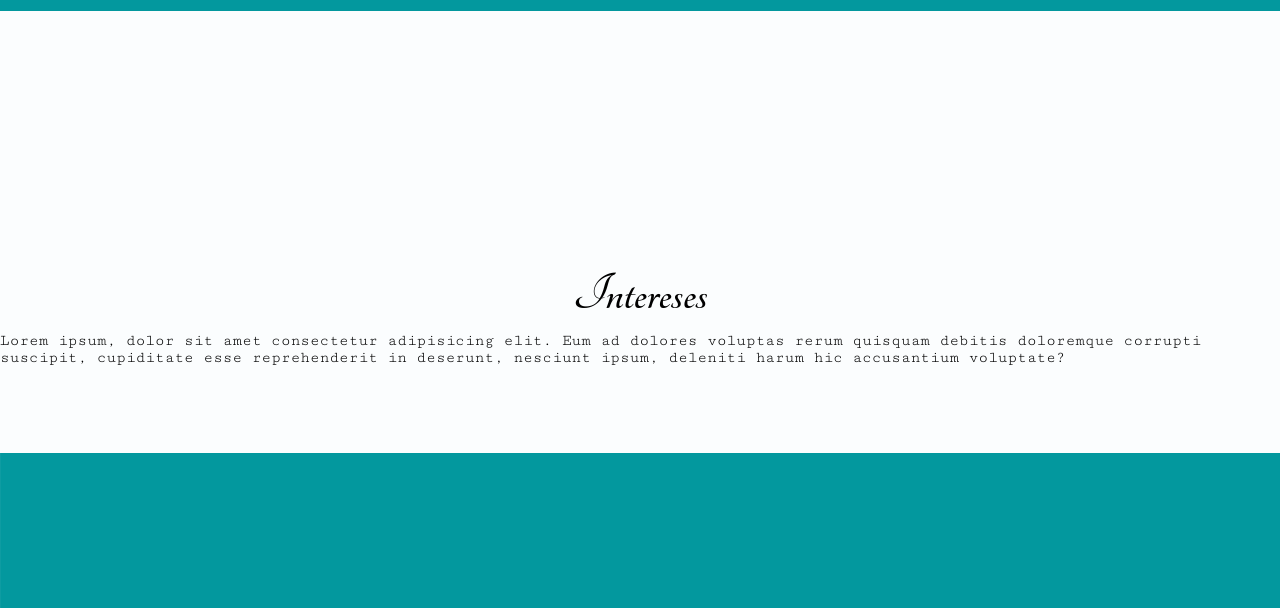
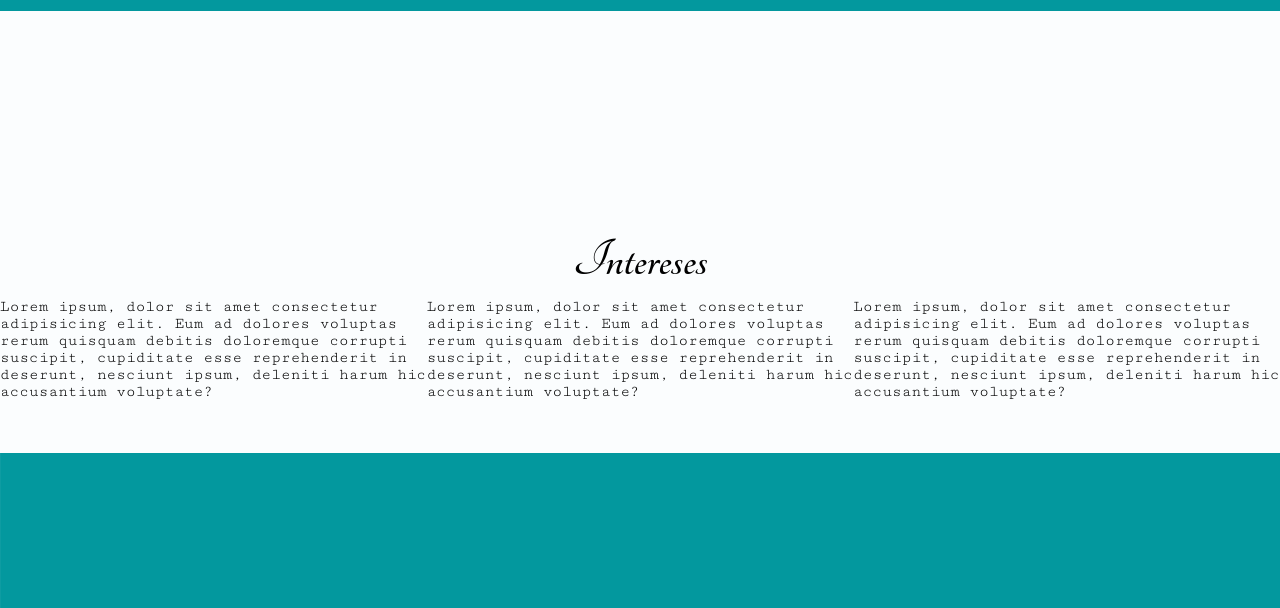
Before and after one commit to NorangelMarin/Portafolios-NM, a plain HTML site: page Sobre mi/sobremi.html in a window 1280 px wide. Shown: the part 1245-1853 px from the top of the page. Drawn offline with Linux system fonts and the light colour scheme.

Commit message:
actualizando sobre mi

```diff
--- a/Sobre mi/sobremi.css
+++ b/Sobre mi/sobremi.css
@@ -131,6 +131,10 @@ section{
     font-size: 55px;
 }
 
+.intereses{
+    display: flex;
+}
+
 #curriculum{
     background-color: var(--negro);
     color: var(--blanco);
--- a/Sobre mi/sobremi.html
+++ b/Sobre mi/sobremi.html
@@ -46,8 +46,16 @@
     </section>
     <section id="intereses">
         <h2>Intereses</h2>
-        <div>
-            <p>Lorem ipsum, dolor sit amet consectetur adipisicing elit. Eum ad dolores voluptas rerum quisquam debitis doloremque corrupti suscipit, cupiditate esse reprehenderit in deserunt, nesciunt ipsum, deleniti harum hic accusantium voluptate?</p>
+        <div class="intereses">
+            <div>
+                <p>Lorem ipsum, dolor sit amet consectetur adipisicing elit. Eum ad dolores voluptas rerum quisquam debitis doloremque corrupti suscipit, cupiditate esse reprehenderit in deserunt, nesciunt ipsum, deleniti harum hic accusantium voluptate?</p>
+            </div>
+            <div>
+                <p>Lorem ipsum, dolor sit amet consectetur adipisicing elit. Eum ad dolores voluptas rerum quisquam debitis doloremque corrupti suscipit, cupiditate esse reprehenderit in deserunt, nesciunt ipsum, deleniti harum hic accusantium voluptate?</p>
+            </div>
+            <div>
+                <p>Lorem ipsum, dolor sit amet consectetur adipisicing elit. Eum ad dolores voluptas rerum quisquam debitis doloremque corrupti suscipit, cupiditate esse reprehenderit in deserunt, nesciunt ipsum, deleniti harum hic accusantium voluptate?</p>
+            </div>
         </div>
     </section>
     <section id="curriculum">
```
